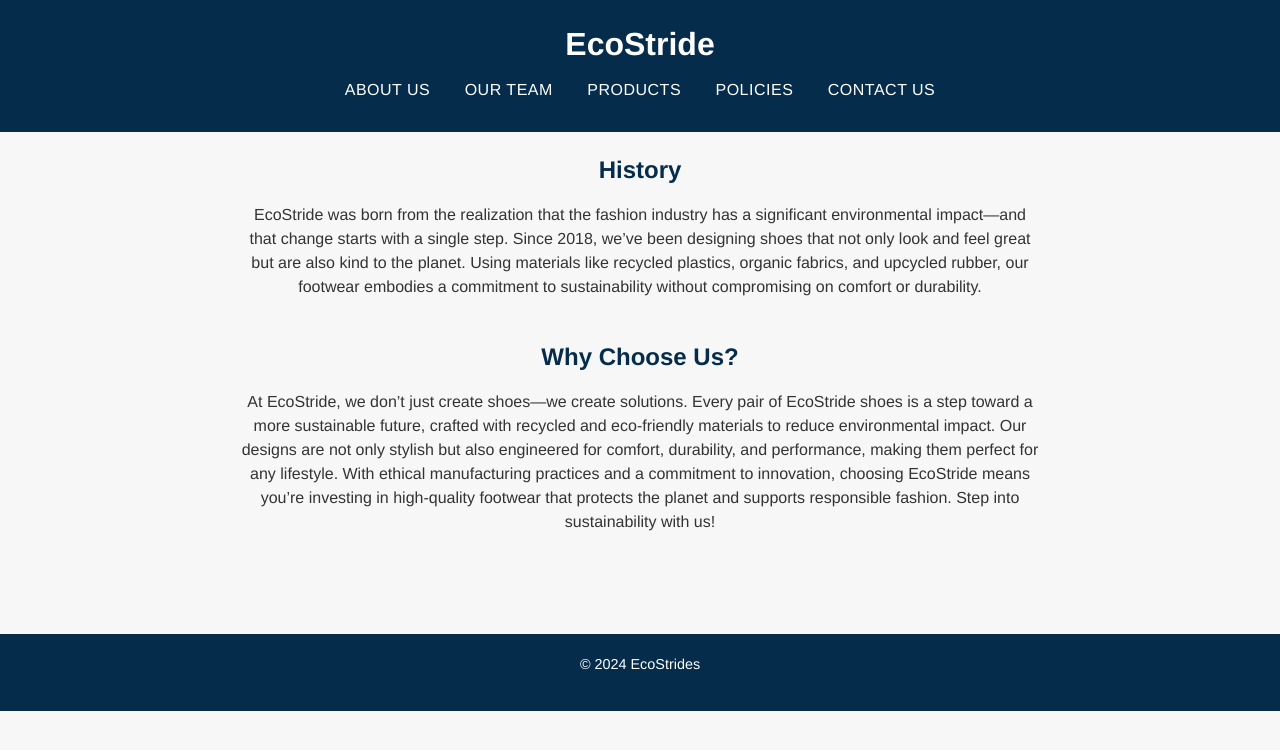
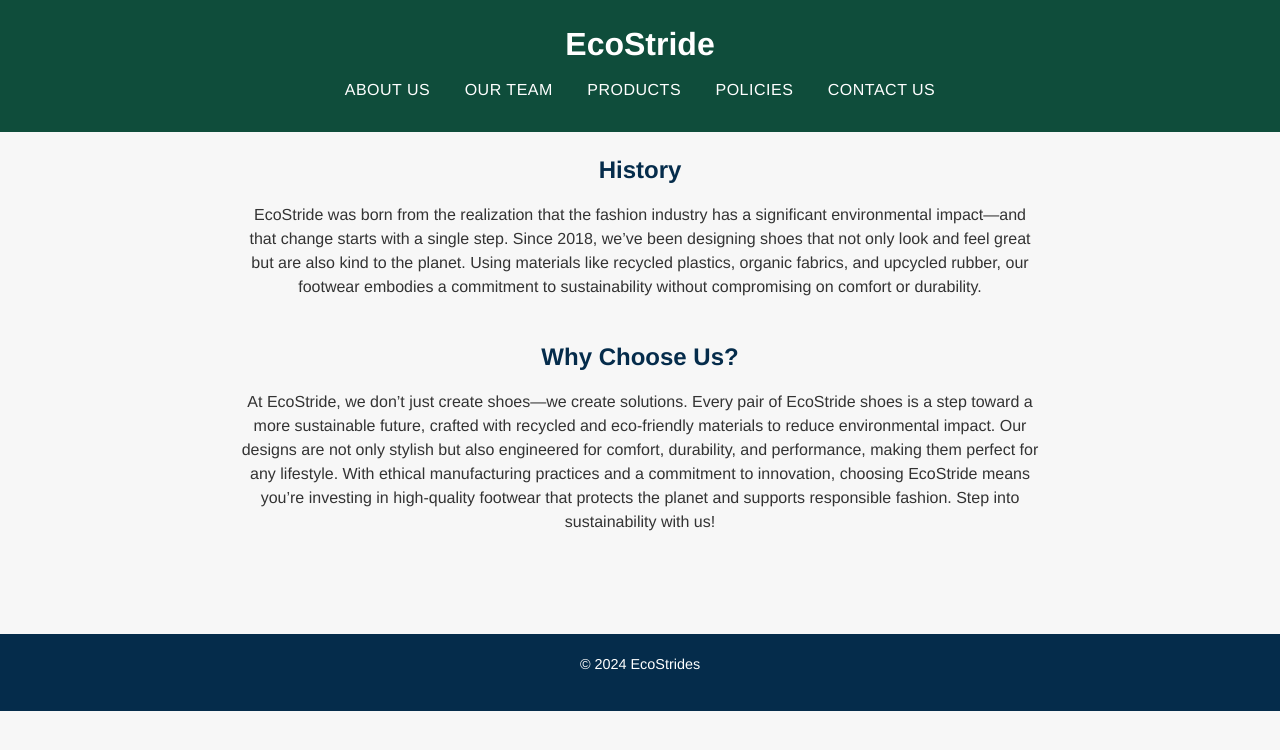
Before and after one commit to notmyfirstrodeo/misproject, a plain HTML site: page index.html in a window 1280 px wide. Drawn offline with Linux system fonts and the light colour scheme.

Commit message:
Update style.css

```diff
--- a/style.css
+++ b/style.css
@@ -49,7 +49,7 @@ a:hover {
 
 /* Header & Navigation */
 header {
-    background: #052c4b;
+    background: #0f4d3b;
     padding: 20px 0;
 }
 
```
